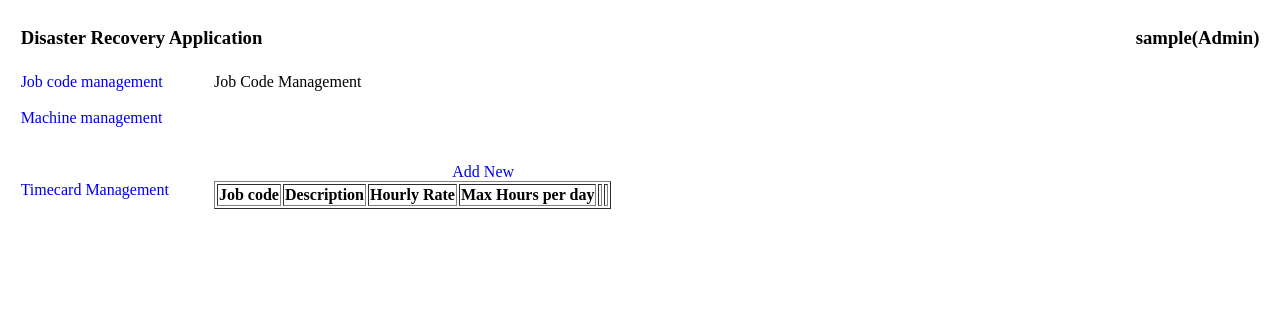
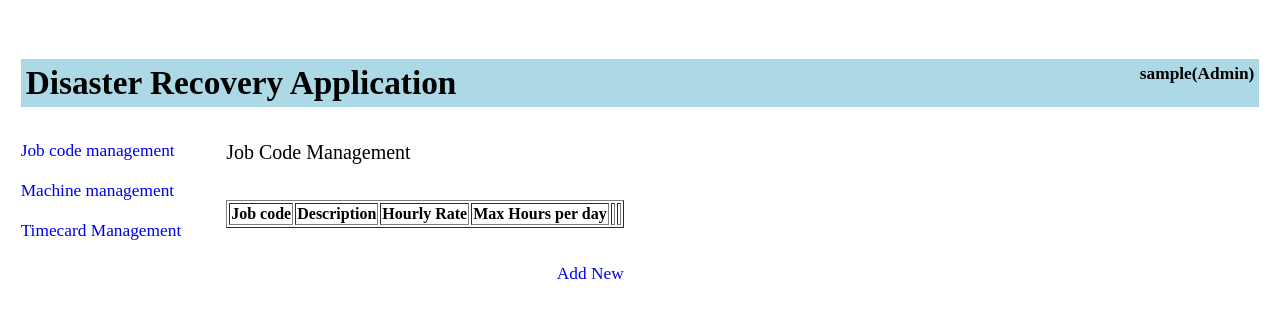
Before and after one commit to KanchanPat/DisasterRecoveryManagement, a Django app: page /job_management/ in a window 1280 px wide. Shown: the top 318 px of the page. Run offline with Django 3.2, Linux system fonts and the light colour scheme; the visitor is signed in with stand-in values (Sample User, id 1); data that the repository does not hold is empty; parts of the project's set-up code (start-up, migrations or seed data) failed here and were passed over.

Commit message:
changed style of header

```diff
--- a/template/base.html
+++ b/template/base.html
@@ -17,21 +17,20 @@
 
 <div class="container">
 
-    <div class="header">
+    <div class="header" style="background-color:lightblue;color:Black">
         <div class="title">
-            <h3 style="margin-top:0.5px;margin-bottom: 2%">Disaster Recovery Application<span style="float: right">
+            <h3 style="font-size:25pt;padding:5px">Disaster Recovery Application<span style="float:right;font-size:13pt">
                 {{ user.username }}{% if user.is_superuser %}(Admin){% endif %}</span>
             </h3>
         </div>
     </div>
 
-    <div id="menu" style="background-color:#ffffff;float:left;">
+    <div id="menu" style="background-color:#ffffff;float:left;font-size:13pt">
         <div>
             <nav>
                 {% if user.is_superuser %}
                     <a href="{% url 'job_management' %}">Job code management</a><br><br>
                     <a href="{% url 'machine_management' %}">Machine management</a><br><br>
-                    <br><br>
                     <a href="{% url 'timecard_management' %}">Timecard Management</a>
                 {% endif %}
                 {% if not user.is_superuser %}
--- a/template/job_management.html
+++ b/template/job_management.html
@@ -1,9 +1,9 @@
 {% extends "base.html" %}
 {% load staticfiles %}
 {% block content %}
-    <span style="margin-left:45px;">Job Code Management</span>
-    <br><br><br><br><br>
-    <div style="float: right;margin-right:22%"><a href="{% url 'job_create' %}"> Add New</a></div>
+    <span style="margin-left:45px; font-size: 15pt">Job Code Management</span>
+    <br><br><br>
+
     <div style="margin-left:45px;">
         <table border="1">
             <tr>
@@ -26,6 +26,8 @@
             {% endfor %}
         </table>
     </div>
+    <br><br>
+    <div style="float: right; font-size: 13pt "><a href="{% url 'job_create' %}"> Add New</a></div>
 {% endblock %}
  {% block css %}
     <link rel="stylesheet" type="text/css" href="{% static 'css/style1.css' %}">
```
